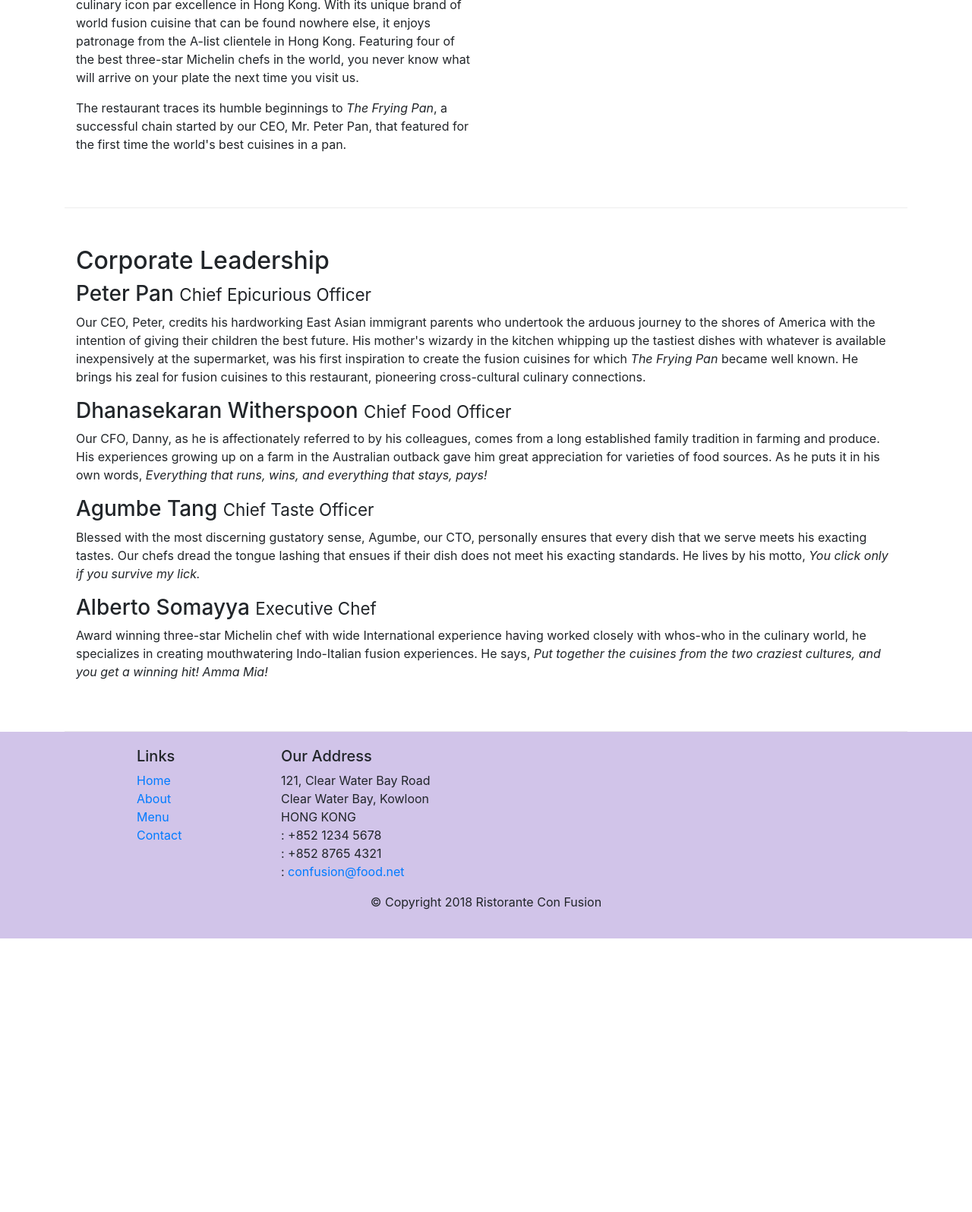
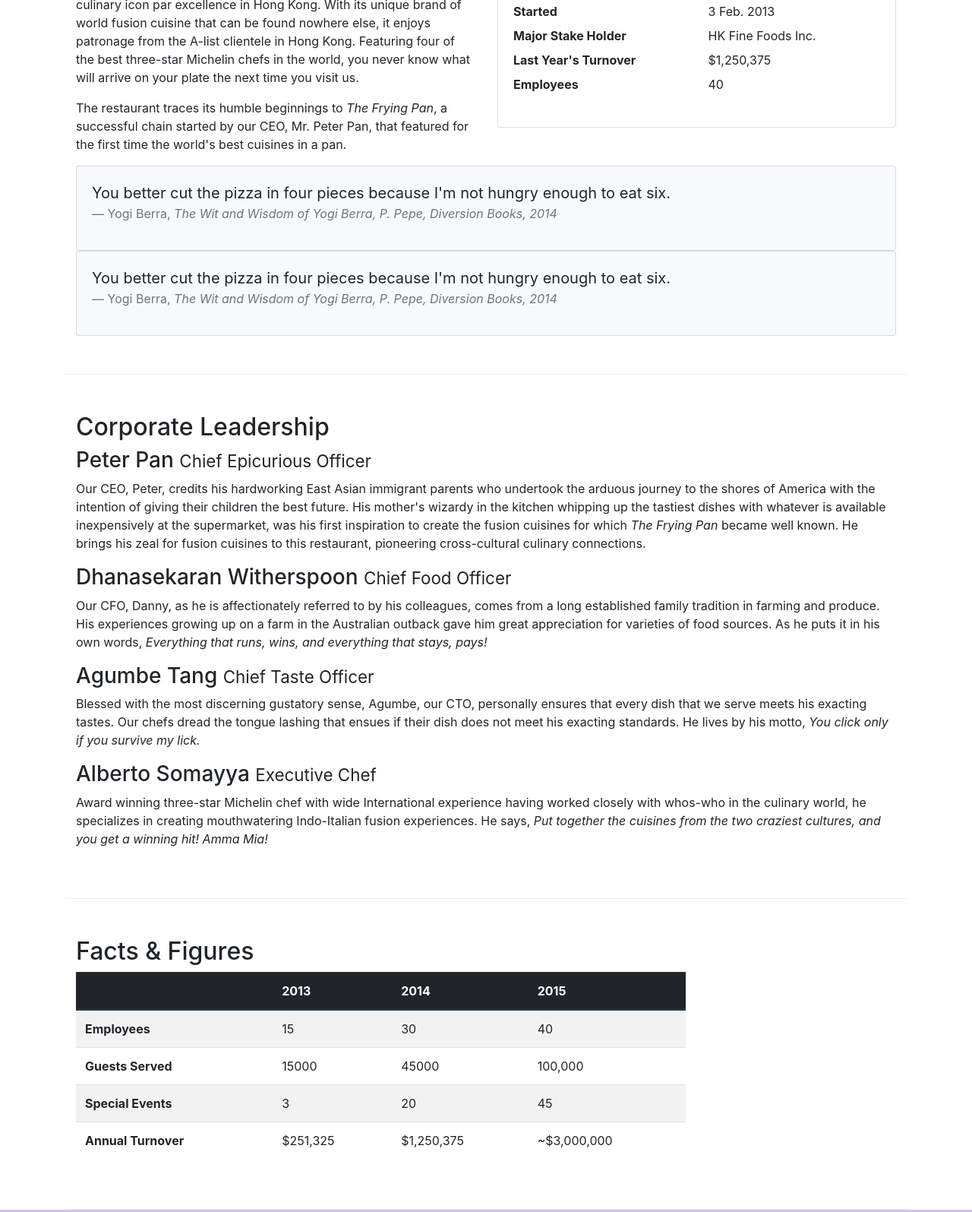
Before and after one commit to pitbaum/OL5, a website: page aboutus.html in a window 1280 px wide. Shown: the part 591-2186 px from the top of the page at 76% size. Before the commit the page ends 1826 px from the top, so only its background shows below. Drawn offline with nearby package versions, Linux system fonts and the light colour scheme.

Commit message:
Tables and Cards

```diff
--- a/aboutus.html
+++ b/aboutus.html
@@ -64,7 +64,46 @@
                 <p>Started in 2010, Ristorante con Fusion quickly established itself as a culinary icon par excellence in Hong Kong. With its unique brand of world fusion cuisine that can be found nowhere else, it enjoys patronage from the A-list clientele in Hong Kong.  Featuring four of the best three-star Michelin chefs in the world, you never know what will arrive on your plate the next time you visit us.</p>
                 <p>The restaurant traces its humble beginnings to <em>The Frying Pan</em>, a successful chain started by our CEO, Mr. Peter Pan, that featured for the first time the world's best cuisines in a pan.</p>
             </div>
-            <div>
+            <div class="col-12 col-sm-6">
+                <div class="card">
+                    <h3 class="card-header bg-primary text-white">Facts At a Glance</h3>
+                    <div class="card-body">
+                        <dl class="row">
+                            <dt class="col-6">Started</dt>
+                            <dd class="col-6">3 Feb. 2013</dd>
+                            <dt class="col-6">Major Stake Holder</dt>
+                            <dd class="col-6">HK Fine Foods Inc.</dd>
+                            <dt class="col-6">Last Year's Turnover</dt>
+                            <dd class="col-6">$1,250,375</dd>
+                            <dt class="col-6">Employees</dt>
+                            <dd class="col-6">40</dd>
+                        </dl>
+                    </div>
+                </div>
+            </div>
+            <div class="col-12">
+                <div class="card card-body bg-light">
+                    <blockquote class="blockquote">
+                        <p class="mb-0">You better cut the pizza in four pieces because
+                            I'm not hungry enough to eat six.</p>
+                        <footer class="blockquote-footer">Yogi Berra,
+                            <cite title="Source Title">The Wit and Wisdom of Yogi Berra,
+                            P. Pepe, Diversion Books, 2014</cite>
+                        </footer>
+                    </blockquote>
+                </div>
+            </div>
+            <div class="col-12">
+                <div class="card card-body bg-light">
+                    <blockquote class="blockquote">
+                        <p class="mb-0">You better cut the pizza in four pieces because
+                            I'm not hungry enough to eat six.</p>
+                        <footer class="blockquote-footer">Yogi Berra,
+                            <cite title="Source Title">The Wit and Wisdom of Yogi Berra,
+                            P. Pepe, Diversion Books, 2014</cite>
+                        </footer>
+                    </blockquote>
+                </div>
             </div>
         </div>
 
@@ -82,6 +121,51 @@
                 <p class="d-none d-sm-block">Award winning three-star Michelin chef with wide International experience having worked closely with whos-who in the culinary world, he specializes in creating mouthwatering Indo-Italian fusion experiences. He says, <em>Put together the cuisines from the two craziest cultures, and you get a winning hit! Amma Mia!</em></p>
             </div>
        </div>
+       <div class="row row-content">
+            <div class="col-12 col-sm-9">
+                <h2>Facts &amp; Figures</h2>
+                <div class="table-responsive">
+                    <table class="table table-striped">
+                        <thead class="thead-dark">
+                            <tr>
+                                <th>&nbsp;</th>
+                                <th>2013</th>
+                                <th>2014</th>
+                                <th>2015</th>
+                            </tr>
+                        </thead>
+                        <tbody>
+                            <tr>
+                                <th>Employees</th>
+                                <td>15</td>
+                                <td>30</td>
+                                <td>40</td>
+                            </tr>
+                            <tr>
+                                <th>Guests Served</th>
+                                <td>15000</td>
+                                <td>45000</td>
+                                <td>100,000</td>
+                            </tr>
+                            <tr>
+                                <th>Special Events</th>
+                                <td>3</td>
+                                <td>20</td>
+                                <td>45</td>
+                            </tr>
+                            <tr>
+                                <th>Annual Turnover</th>
+                                <td>$251,325</td>
+                                <td>$1,250,375</td>
+                                <td>~$3,000,000</td>
+                            </tr>
+                        </tbody>
+                    </table>
+                </div>
+            </div>
+            <div class="col-12 col-sm-3">
+            </div>
+         </div>
 
     </div>
 
```
